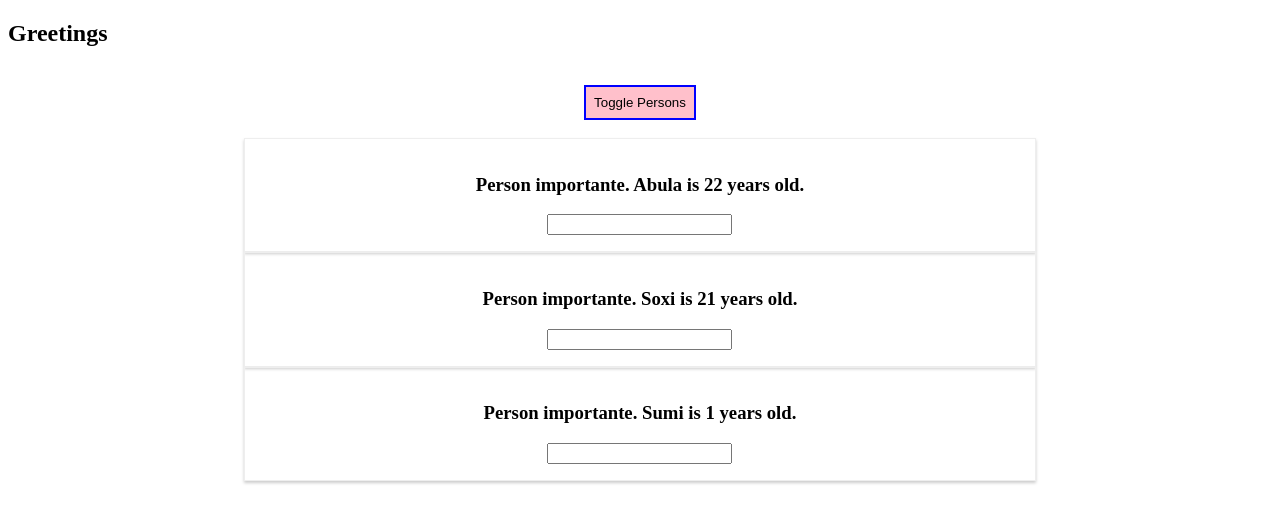
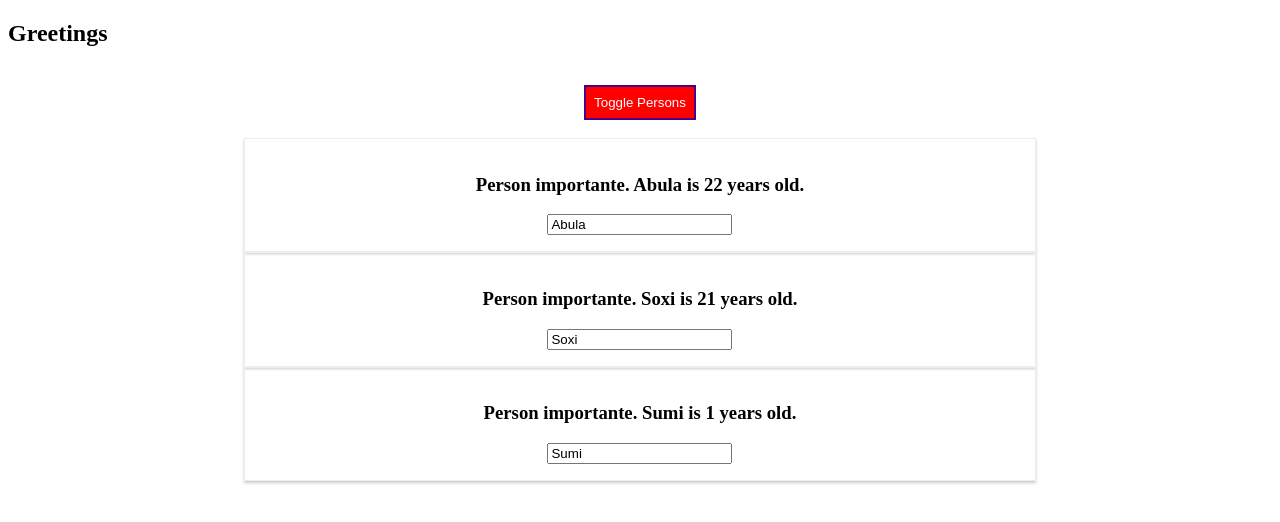
Before and after one commit to frontendprof/react-testing-3, a React (Create React App) app in the folder test-one/: page / in a window 1280 px wide. Both pictures are taken after a click on the button "Toggle Persons". Shown: the top 522 px of the page. Built offline with nearby package versions, Linux system fonts and the light colour scheme.

Commit message:
Setting styles dynamically

```diff
--- a/test-one/src/App.js
+++ b/test-one/src/App.js
@@ -8,22 +8,33 @@ class App extends Component {
 
 state={
   persons:[
-    {name:"Abula", age:"22"},
-    {name:"Soxi", age:"21"},
-    {name:"Sumi",age:"1"}
+    {id:"abcie",name:"Abula", age:"22"},
+    {id:"feiru", name:"Soxi", age:"21"},
+    {id:"mfefsfei",name:"Sumi",age:"1"}
   ],
   showPersons:false
 }
 
 
-nameChangeHandler =(e)=>{
-  this.setState({persons:[
-    {name:"AbdulMalik", age:"32"},
-    {name:e.target.value.toUpperCase(), age:"31"},
-    {name:"Sumayya", age:"5"}
+nameChangeHandler =(event,id)=>{
 
-  ]})
+  const personInd=this.state.persons.findIndex(p=>{
+    return p.id===id;
+  })
+
+  const person={
+    ...this.state.persons[personInd]
+  }
+
+  person.name= event.target.value;
+
+  const persons=[...this.state.persons];
+  persons[personInd]=person;
+
+  this.setState({persons:persons})
 }
+
+
 
 deletePersonHandler=(perInd)=>{
   // const persons=this.state.persons.slice();
@@ -44,8 +55,9 @@ togglePersonsHandler=()=>{
   render() {
 
     const style={
-      backgroundColor:"pink",
-      border:"2px solid blue",
+      backgroundColor:"indigo",
+      color:"white",
+      border:"2px solid red",
       padding:"8px",
       cursor:"pointer",
       display:"block",
@@ -60,15 +72,19 @@ togglePersonsHandler=()=>{
       persons=(
 
         <div>
-          {this.state.persons.map((p,ind)=>{
-            return <Person key={p.name}
+          {this.state.persons.map((person,ind)=>{
+            return <Person key={person.id}
             click={()=>this.deletePersonHandler(ind)}
-            name={p.name}
-            age={p.age}/>
+            name={person.name}
+            age={person.age}
+            changed={(e)=>this.nameChangeHandler(e, person.id)}
+            />
           })}
 
         </div>
       );
+      style.backgroundColor="red";
+      style.border="2px solid indigo";
     };
 
 
--- a/test-one/src/components/Person.js
+++ b/test-one/src/components/Person.js
@@ -11,7 +11,7 @@ const Person = (props) => {
 
                 Person importante. {props.name} is {props.age} years old.
             </h3>
-            <input type="text" onChange={props.changed}/>
+            <input type="text" onChange={props.changed} value={props.name}/>
         </div>
     );
 };
```
